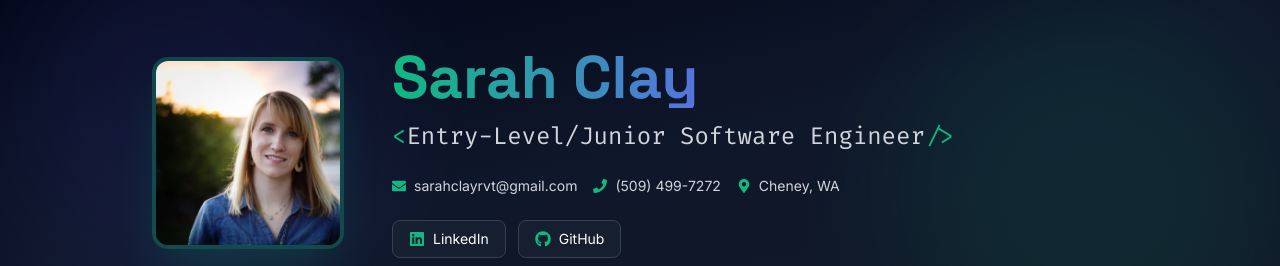
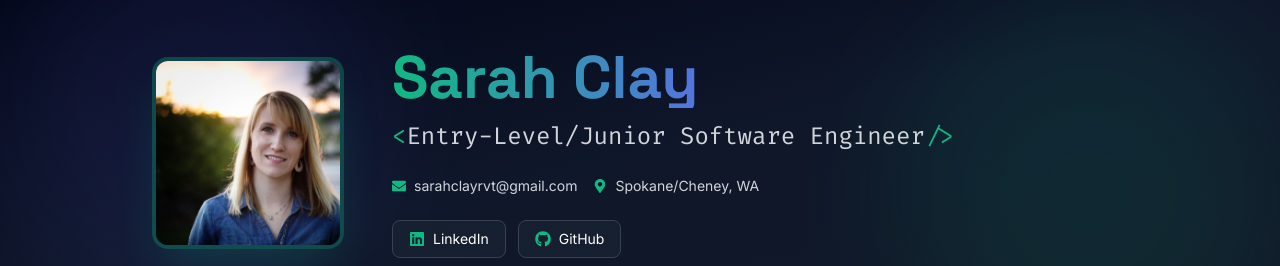
Before and after one commit to Danishsarah/Resume.ts, a React (Vite) app: page / in a window 1280 px wide. Shown: the top 266 px of the page. Built offline with nearby package versions, Linux system fonts and the light colour scheme.

Commit message:
Update header and resume data

```diff
--- a/src/components/Header.tsx
+++ b/src/components/Header.tsx
@@ -51,13 +51,6 @@ const Header: React.FC<HeaderProps> = ({ personalInfo }) => {
                 <span>{personalInfo.email}</span>
               </a>
 
-              <a
-                href={`tel:${personalInfo.phone}`}
-                className="flex items-center gap-2 text-sm text-gray-300 hover:text-primary transition-colors"
-              >
-                <FaPhone className="text-primary" />
-                <span>{personalInfo.phone}</span>
-              </a>
 
               <div className="flex items-center gap-2 text-sm text-gray-300">
                 <FaMapMarkerAlt className="text-primary" />
--- a/src/data/resumeData.ts
+++ b/src/data/resumeData.ts
@@ -9,8 +9,7 @@ export const resumeData: ResumeData = {
     name: 'Sarah Clay',
     title: 'Entry-Level/Junior Software Engineer',
     email: 'sarahclayrvt@gmail.com',
-    phone: '(509) 499-7272',
-    location: 'Cheney, WA',
+    location: 'Spokane/Cheney, WA',
     linkedin: 'www.linkedin.com/in/sarah-clay-rvt',
     github: 'https://github.com/Danishsarah',
     summary: `Entry-level/Junior Software Engineer with hands-on experience in software development and full-stack web applications using the MERN stack, React.js, Next.js, Node.js, and Express.js. Strong foundation in writing clean code and applying object-oriented programming principles, data structures, and algorithms to solve real-world problems efficiently. Proficient in JavaScript (ES6+), TypeScript, asynchronous programming, debugging, and identifying defects through effective error-handling techniques. Experienced in developing RESTful and GraphQL APIs, database management with MongoDB, MVC architecture, and secure coding practices. Familiar with version control tools including GitHub, participating in code reviews, and following Agile methodologies. Comfortable performing routine maintenance, ensuring code quality, and collaborating with cross-functional teams with strong communication skills.`,
```
